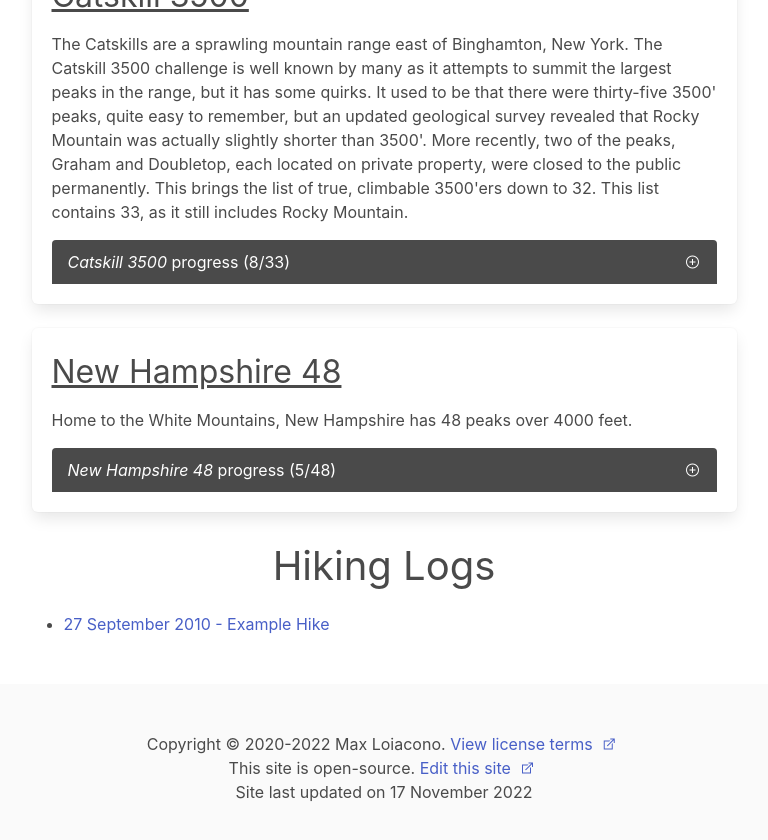
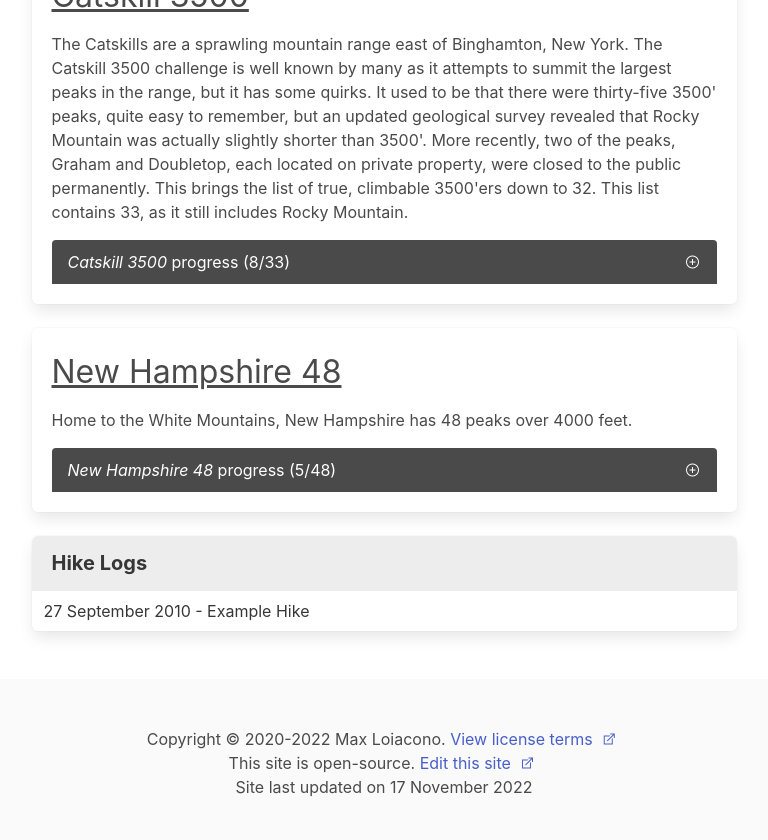
Before and after one commit to itsmaxymoo/itsmaxymoo.com, a Jekyll site: the page built from hiking.html, in a window 1280 px wide and 900 px high, scrolled down 965 px. Shown: the top 840 px of the window, without its empty margins (256-1024 px from the left). Built offline with Jekyll 4.4.1, drawn with Linux system fonts in a browser that asks for light colours.

Commit message:
better hike logs view

```diff
--- a/hiking.html
+++ b/hiking.html
@@ -86,23 +86,15 @@ permalink: /hiking/
 
 		{% endfor %}
 
-		<h2 class="is-size-2 has-text-centered">Hiking Logs</h2>
+		<nav class="panel">
+			<p class="panel-heading">
+				Hike Logs
+			</p>
 
-		<!-- <p class="is-size-5 has-text-justified pt-3 pb-4">
-
-		</p> -->
-
-		<div class="content">
-
-			<ul>
-				{% for h in site.hikes %}
-					<li>
-						<a href="{{ h.url }}">{{ h.date | date_to_long_string }} - {{ h.title }}</a>
-					</li>
-				{% endfor %}
-			</ul>
-
-		</div>
+			{% for h in site.hikes %}
+				<a class="panel-block" href="{{ h.url }}">{{ h.date | date_to_long_string }} - {{ h.title }}</a>
+			{% endfor %}
+		</nav>
 
 	</div>
 </section>
```
